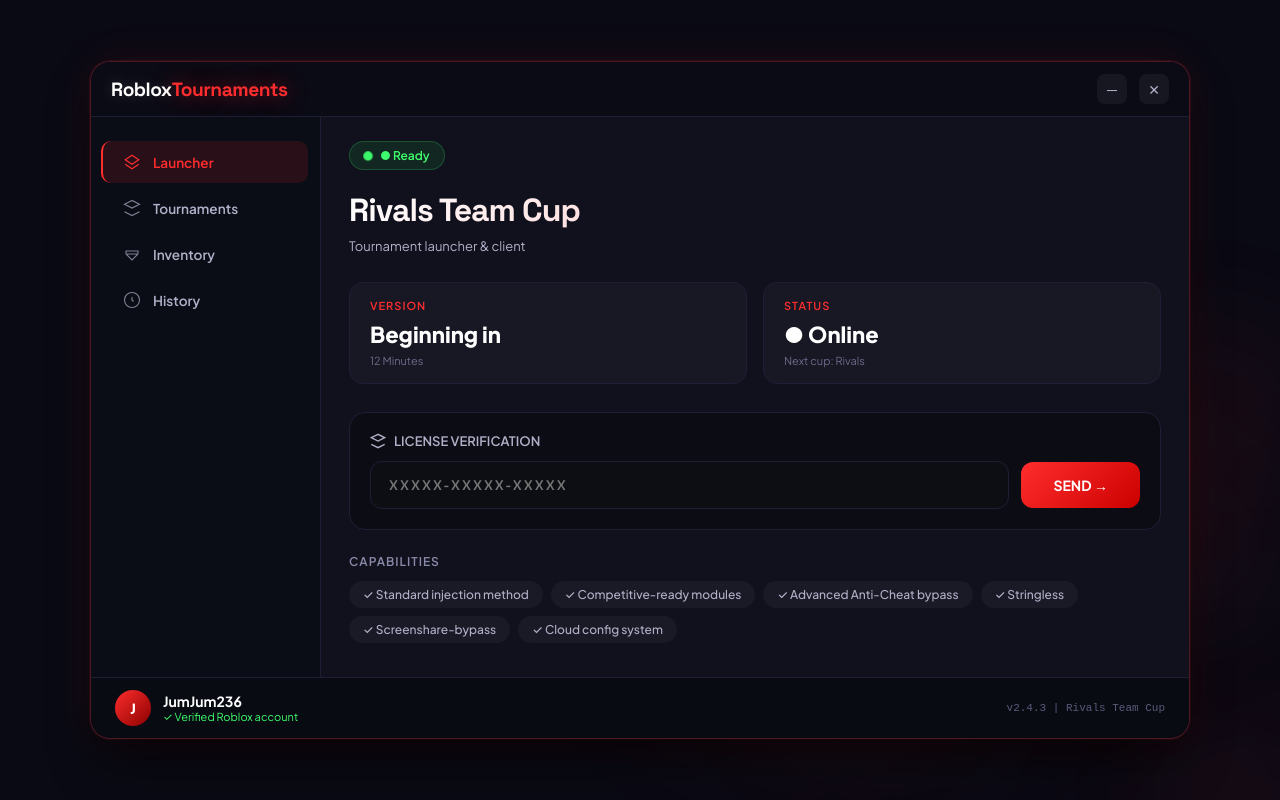
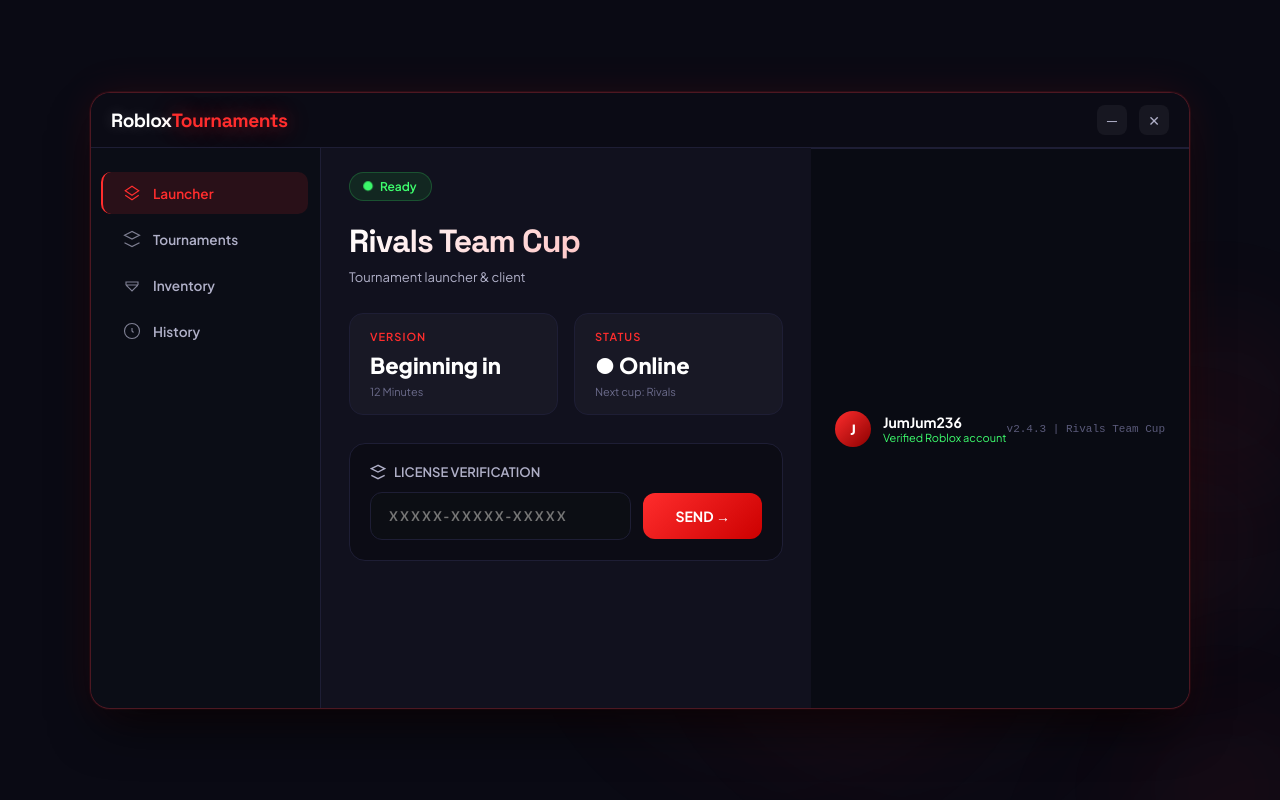
Before and after one commit to RobloxTournaments/RobloxTournaments.github.io, a plain HTML site: page infomation.html in a window 1280 px wide. Drawn offline with Linux system fonts and the light colour scheme.

Commit message:
Update infomation.html

```diff
--- a/infomation.html
+++ b/infomation.html
@@ -511,7 +511,7 @@
             <div id="launcherTab" class="tab-content">
                 <div class="status-badge">
                     <span class="status-dot"></span>
-                    <span>● Ready</span>
+                    <span>Ready</span>
                 </div>
 
                 <div class="main-title">Rivals Team Cup</div>
@@ -545,19 +545,7 @@
                     </div>
                 </div>
 
-                <!-- Capabilities -->
-                <div class="capabilities">
-                    <div class="cap-title">CAPABILITIES</div>
-                    <div class="cap-grid">
-                        <span class="cap-item">✓ Standard injection method</span>
-                        <span class="cap-item">✓ Competitive-ready modules</span>
-                        <span class="cap-item">✓ Advanced Anti-Cheat bypass</span>
-                        <span class="cap-item">✓ Stringless</span>
-                        <span class="cap-item">✓ Screenshare-bypass</span>
-                        <span class="cap-item">✓ Cloud config system</span>
-                    </div>
-                </div>
-            </div>
+                <!-- Capabilities --
 
             <!-- Tournaments Tab Content (hidden initially) -->
             <div id="tournamentsTab" class="tab-content" style="display: none;">
@@ -569,11 +557,9 @@
                         <tr><th>TOURNAMENT</th><th>GAME</th><th>PRIZE</th><th>PLAYERS</th><th></th></tr>
                     </thead>
                     <tbody>
-                        <tr><td><strong>Rivals Summer Cup</strong></td><td>Rivals</td><td class="prize">🏆 2,500 Robux</td><td>32/64</td><td><button class="join-btn">Join</button></td></tr>
-                        <tr><td><strong>MM2 Champions</strong></td><td>Murder Mystery 2</td><td class="prize">🏆 1,800 Robux</td><td>18/48</td><td><button class="join-btn">Join</button></td></tr>
-                        <tr><td><strong>Blade Ball Elite</strong></td><td>Blade Ball</td><td class="prize">🏆 2,000 Robux</td><td>27/50</td><td><button class="join-btn">Join</button></td></tr>
-                        <tr><td><strong>Rivals Pro League</strong></td><td>Rivals</td><td class="prize">🏆 5,000 Robux</td><td>12/32</td><td><button class="join-btn">Join</button></td></tr>
-                        <tr><td><strong>Weekend Showdown</strong></td><td>MM2</td><td class="prize">🏆 1,200 Robux</td><td>41/64</td><td><button class="join-btn">Join</button></td></tr>
+                        <tr><td><strong>Rivals Team Cup</strong></td><td>Rivals</td><td class="prize">2,500 Robux</td><td>9/12</td><td><button class="join-btn">Join</button></td></tr>
+                        <tr><td><strong></strong></td><td>Murder Mystery 2</td><td class="prize">1,800 Robux</td><td>2/24</td><td><button class="join-btn">Join</button></td></tr>
+                        <tr><td><strong>Rivals Solo Cup</strong></td><td>Blade Ball</td><td class="prize">2,000 Robux</td><td>8/9</td><td><button class="join-btn">Join</button></td></tr>
                     </tbody>
                 </table>
             </div>
@@ -626,7 +612,7 @@
             </div>
             <div>
                 <div class="user-name">JumJum236</div>
-                <div class="user-status">✓ Verified Roblox account</div>
+                <div class="user-status">Verified Roblox account</div>
             </div>
         </div>
         <div class="version-tag">v2.4.3 | Rivals Team Cup</div>
```
